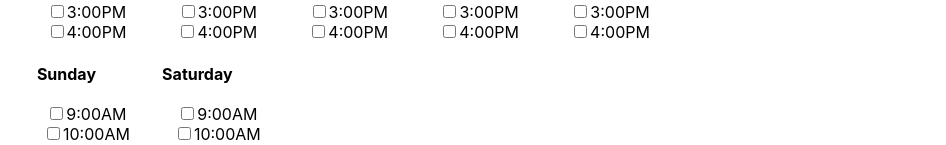
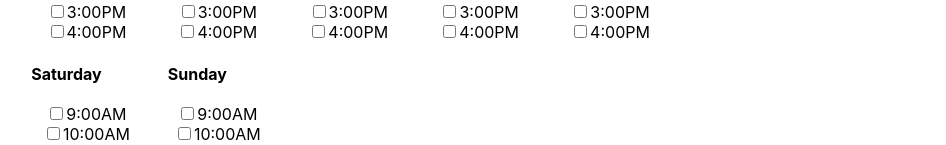
Before and after one commit to lguida/schedulease, a React (Create React App) app: page /dashboard/new-schedule/1 in a window 1280 px wide. Shown: the part 781-926 px from the top of the page, without its empty margins (0-946 px from the left). Built offline with nearby package versions, Linux system fonts and the light colour scheme.

Commit message:
user feedback implemented

```diff
--- a/src/components/NewSched/NewSched.js
+++ b/src/components/NewSched/NewSched.js
@@ -283,7 +283,7 @@ class NewSched extends React.Component {
 
     addMonthAndDate = (newSchedId) => {
         const months = ["Jan", "Feb", "Mar", "Apr", "May", "Jun", "Jul", "Aug", "Sept", "Oct", "Nov", "Dec"]
-        const weekDays = ["Sunday", "Monday", "Tuesday", "Wednesday", "Thursday", "Friday", "Satruday"]
+        const weekDays = ["Sunday", "Monday", "Tuesday", "Wednesday", "Thursday", "Friday", "Saturday"]
         let counter = new Date(this.state.startDate)
         let timeslotsToAdd = []
         let dayOfWeek
@@ -415,6 +415,8 @@ class NewSched extends React.Component {
                         duration={this.state.duration}
                         updateTimeslots={this.updateTimeslots}
                         selectAllTimeslots={this.selectAllTimeslots}
+                        startDate={this.state.startDate}
+                        endDate={this.state.endDate}
                     />
 
                     <button
--- a/src/components/NewTimeslots/NewTimeslots.js
+++ b/src/components/NewTimeslots/NewTimeslots.js
@@ -14,6 +14,9 @@ class NewTimeslot extends React.Component {
 
     updateTimeslots = (e, day) => {
         const pairToSend = {time: e.target.value, day: day}
+        if (this.state.weekdayAllChecked === true){
+            this.setState({weekdayAllChecked: false})
+        }
         if (e.target.checked){
             this.props.updateTimeslots(true, pairToSend)
         }
@@ -139,6 +142,31 @@ class NewTimeslot extends React.Component {
         return timeslots
     }
 
+    hideUnusedDays = day => {
+        if (this.props.startDate.length === 0 || this.props.endDate.length === 0){
+            return "visible"
+        }
+        else{
+            const weekDays = ["Sunday", "Monday", "Tuesday", "Wednesday", "Thursday", "Friday", "Saturday"]
+            let counter = new Date(this.props.startDate)
+            let weekDaysPresent = []
+            let dayOfWeek
+            while(counter <= new Date(this.props.endDate)){
+                dayOfWeek = weekDays[counter.getDay()]
+                weekDaysPresent.push(dayOfWeek)
+                counter.setDate(counter.getDate() +1)
+            }
+            if (weekDaysPresent.some(wkd => wkd === day)=== true){
+
+                return "visible"
+            }
+            else{
+                return "hidden"
+            }
+
+        }
+    }
+
 
     render(){
         const timeslots = this.createTimeslots()
@@ -153,16 +181,16 @@ class NewTimeslot extends React.Component {
                 <table>
                     <thead>
                         <tr>
-                        <th>Monday</th>
-                        <th>Tuesday</th>
-                        <th>Wednesday</th>
-                        <th>Thursday</th>
-                        <th>Friday</th>
+                        <th className={this.hideUnusedDays("Monday")}>Monday</th>
+                        <th className={this.hideUnusedDays("Tuesday")}>Tuesday</th>
+                        <th className={this.hideUnusedDays("Wednesday")}>Wednesday</th>
+                        <th className={this.hideUnusedDays("Thursday")}>Thursday</th>
+                        <th className={this.hideUnusedDays("Friday")}>Friday</th>
                         </tr>
                     </thead>
                     <tbody>
                     <tr>
-                        <td>
+                        <td className={this.hideUnusedDays("Monday")}>
                             <ul>
                                 {timeslots.Monday.map(slot =>
                                     <li key={slot + "Monday"}>
@@ -176,7 +204,7 @@ class NewTimeslot extends React.Component {
                                     </li>)}
                             </ul>
                         </td>
-                        <td>
+                        <td className={this.hideUnusedDays("Tuesday")}>
                             <ul>
                                 {timeslots.Tuesday.map(slot =>
                                     <li key={slot + "Tuesday"}>
@@ -190,7 +218,7 @@ class NewTimeslot extends React.Component {
                                     </li>)}
                             </ul>
                         </td>
-                        <td>
+                        <td className={this.hideUnusedDays("Wednesday")}>
                             <ul>
                                 {timeslots.Wednesday.map(slot =>
                                     <li key={slot + "Wednesday"}>
@@ -204,7 +232,7 @@ class NewTimeslot extends React.Component {
                                     </li>)}
                             </ul>
                         </td>
-                        <td>
+                        <td className={this.hideUnusedDays("Thursday")}>
                             <ul>
                                 {timeslots.Thursday.map(slot =>
                                     <li key={slot + "Thursday"}>
@@ -218,7 +246,7 @@ class NewTimeslot extends React.Component {
                                     </li>)}
                             </ul>
                         </td>
-                        <td>
+                        <td className={this.hideUnusedDays("Friday")}>
                             <ul>
                                 {timeslots.Friday.map(slot =>
                                     <li key={slot + "Friday"}>
@@ -238,13 +266,13 @@ class NewTimeslot extends React.Component {
                 <table>
                     <thead>
                         <tr>
-                        <th>Sunday</th>
-                        <th>Saturday</th>
+                        <th className={this.hideUnusedDays("Saturday")}>Saturday</th>
+                        <th className={this.hideUnusedDays("Sunday")}>Sunday</th>
                         </tr>
                     </thead>
                     <tbody>
                         <tr>
-                        <td>
+                        <td className={this.hideUnusedDays("Saturday")}>
                             <ul>
                                 {timeslots.Saturday.map(slot =>
                                     <li key={slot + "Saturday"}>
@@ -258,13 +286,13 @@ class NewTimeslot extends React.Component {
                                     </li>)}
                             </ul>
                         </td>
-                        <td>
+                        <td className={this.hideUnusedDays("Sunday")}>
                             <ul>
                                 {timeslots.Sunday.map(slot =>
                                     <li key={slot + "Sunday"}>
                                         <input
                                         type="checkbox"
-                                        checked={!!this.checked("Saturday", slot)}
+                                        checked={!!this.checked("Sunday", slot)}
                                         name={slot}
                                         value={slot}
                                         onChange={e => this.updateTimeslots(e, "Sunday")}/>
--- a/src/components/TimeSpanPickerPerDay/TimeSpanPickerPerDay.js
+++ b/src/components/TimeSpanPickerPerDay/TimeSpanPickerPerDay.js
@@ -8,14 +8,15 @@ class TimeSpanPickerPerDay extends React.Component {
     static contextType = ScheduleaseContext
 
     createTimeDropdownJSX = () =>{
-        let times = [1,2,3,4,5,6,7,8,9,10,11,12]
+        let times = [12,1,2,3,4,5,6,7,8,9,10,11]
+        let values = [0,1,2,3,4,5,6,7,8,9,10,11]
         return (
-            times.map(time =>
+            values.map(value =>
                 <>
-                <option key={uuidv4()} value={time}>{time}:00</option>
-                <option key={uuidv4()} value={(time + .25)}>{time}:15</option>
-                <option key={uuidv4()} value={(time + .5)}>{time}:30</option>
-                <option key={uuidv4()} value={(time + .75)}>{time}:45</option>
+                <option key={uuidv4()} value={value}>{times[value]}:00</option>
+                <option key={uuidv4()} value={(value + .25)}>{times[value]}:15</option>
+                <option key={uuidv4()} value={(value + .5)}>{times[value]}:30</option>
+                <option key={uuidv4()} value={(value + .75)}>{times[value]}:45</option>
                 </>
             )
         )
```
